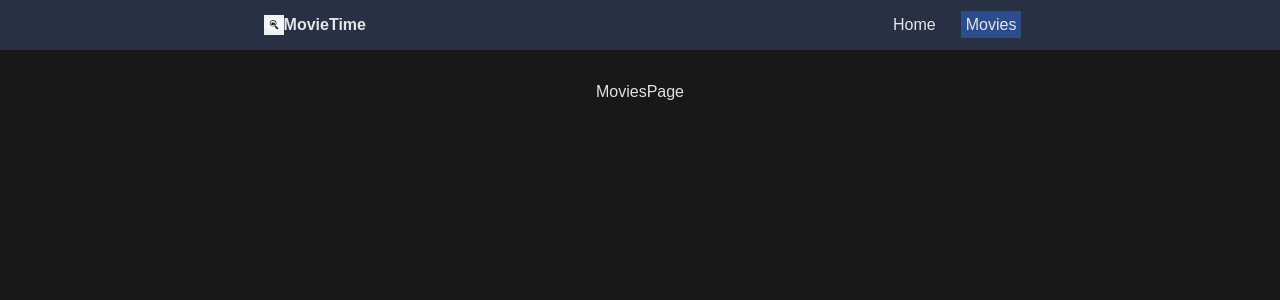
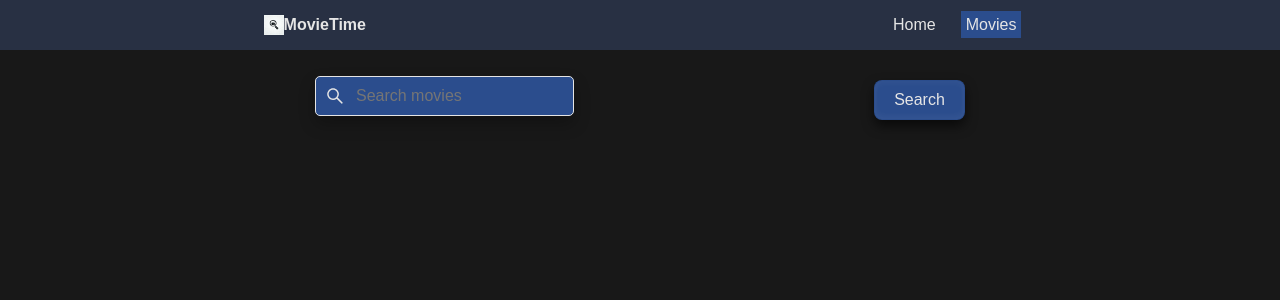
Before and after one commit to AskAfter/goit-react-hw-05, a React (Vite) app: page /movies in a window 1280 px wide. Shown: the top 300 px of the page. Built offline with nearby package versions, Linux system fonts and the light colour scheme; no server answers.

Commit message:
did search box with page

```diff
--- a/src/components/SearchBox/SearchBox.jsx
+++ b/src/components/SearchBox/SearchBox.jsx
@@ -8,7 +8,7 @@ const SearchBox = ({ onSubmit }) => {
   const handleSubmit = e => {
     e.preventDefault();
     if (value === '') {
-      toast.error('fill search field', {
+      toast.error('Fill the search field', {
         style: {
           padding: '16px',
           color: 'white',
@@ -18,13 +18,14 @@ const SearchBox = ({ onSubmit }) => {
           primary: '#802000',
           secondary: '#FFFAEE',
         },
-        duration: 1000,
+        duration: 2000,
       });
       return;
     }
     onSubmit(value);
     setValue('');
   };
+
   return (
     <form className={s.form} onSubmit={handleSubmit}>
       <div className={s.inputWrapper}>
@@ -45,4 +46,5 @@ const SearchBox = ({ onSubmit }) => {
     </form>
   );
 };
+
 export default SearchBox;
--- a/src/components/SearchBox/SearchBox.module.css
+++ b/src/components/SearchBox/SearchBox.module.css
@@ -0,0 +1,53 @@
+.form {
+  display: flex;
+  gap: 300px;
+  justify-content: center;
+  align-items: center;
+}
+
+.inputWrapper {
+  position: relative;
+  display: inline-block;
+}
+
+.input {
+  background: var(--sectionColors);
+  padding: 10px 10px 10px 40px;
+  outline: none;
+  border: 1px var(--buttonColor) solid;
+  border-radius: 5px;
+  background: var(--buttonColor);
+  transition: transform 0.3s ease, box-shadow 0.3s ease;
+  color: var(--textColor);
+}
+
+.input:hover,
+.input:focus,
+.inputWrapper:has(.input:not(:placeholder-shown)) .input {
+  outline: none;
+  border: 1px var(--textColor) solid;
+  box-shadow: none;
+  transform: translateY(-4px);
+  box-shadow: 0 8px 16px rgba(0, 0, 0, 0.25);
+}
+
+.icon {
+  position: absolute;
+  left: 10px;
+  top: 50%;
+  transform: translateY(-50%);
+  color: gray;
+  font-size: 20px;
+  transition: transform 0.3s ease, box-shadow 0.3s ease;
+}
+
+.inputWrapper:has(.input:focus) .icon,
+.inputWrapper:has(.input:not(:placeholder-shown)) .icon,
+.inputWrapper:hover .icon,
+.inputWrapper:focus .icon,
+.input:focus + .icon,
+.input:hover + .icon {
+  color: var(--textColor);
+  transform: translateY(-14px);
+  z-index: 1000;
+}
--- a/src/pages/MoviesPage/MoviesPage.jsx
+++ b/src/pages/MoviesPage/MoviesPage.jsx
@@ -1,4 +1,72 @@
+import { useSearchParams } from 'react-router-dom';
+import SearchBox from '../../components/SearchBox/SearchBox';
+import { useEffect, useRef, useState } from 'react';
+import { fetchSearchMovies } from '../../services/api';
+import ErrorComp from '../../components/ErrorComp/ErrorComp';
+import MoviesList from '../../components/MoviesList/MoviesList';
+import Loader from '../../components/Loader/Loader';
+import s from './MoviesPage.module.css';
+import LoadMoreBtn from '../../components/LoadMoreBtn/LoadMoreBtn';
+
 const MoviesPage = () => {
-  return <div>MoviesPage</div>;
+  const [query, setQuery] = useSearchParams();
+  const productName = query.get('query') ?? '';
+  const [movies, setMovies] = useState([]);
+  const [isError, setIsError] = useState(false);
+  const isFirstRender = useRef(true);
+  const [isLoading, setIsLoading] = useState(false);
+  const [totalPages, setTotalPages] = useState(null);
+  const [page, setPage] = useState(1);
+
+  useEffect(() => {
+    if (isFirstRender.current) {
+      isFirstRender.current = false;
+      return;
+    }
+    const fetchMovies = async () => {
+      if (!productName) return;
+      try {
+        setIsLoading(true);
+        const data = await fetchSearchMovies(productName, page);
+        if (!data || !data.results || data.results.length === 0) {
+          setTotalPages(page);
+          return;
+        }
+        setMovies(prev => [...prev, ...data.results]);
+        setTotalPages(data.total_pages);
+        console.log(data);
+        setIsError(false);
+      } catch {
+        setIsError(true);
+      } finally {
+        setIsLoading(false);
+      }
+    };
+
+    fetchMovies();
+  }, [productName, page]);
+
+  const handleSubmit = value => {
+    setQuery({ query: value });
+    setPage(1);
+    setMovies([]);
+  };
+  const handleClick = () => {
+    if (page < totalPages) {
+      setPage(prev => prev + 1);
+    }
+  };
+
+  return (
+    <div className={s.container}>
+      <SearchBox onSubmit={handleSubmit} />
+      {isLoading && <Loader />}
+      {isError && <ErrorComp />}
+      <div className={s.thumb}>
+        {movies.length > 0 && <MoviesList movies={movies} />}
+      </div>
+      {page < totalPages && <LoadMoreBtn handleClick={handleClick} />}
+    </div>
+  );
 };
 export default MoviesPage;
--- a/src/pages/MoviesPage/MoviesPage.module.css
+++ b/src/pages/MoviesPage/MoviesPage.module.css
@@ -0,0 +1,9 @@
+.thumb {
+  margin-top: 20px;
+}
+.container {
+  display: flex;
+  flex-direction: column;
+  justify-content: center;
+  align-items: center;
+}
--- a/src/services/api.js
+++ b/src/services/api.js
@@ -1,10 +1,8 @@
 import axios from 'axios';
 
-// const API_Key = import.meta.env.VITE_API_KEY;
 const BASE_URL =
   'https://api.themoviedb.org/3/trending/movie/day?language=en-US';
-const API_Read_ACCESS_TOKEN =
-  'eyJhbGciOiJIUzI1NiJ9.eyJhdWQiOiI2ODRkZmRiZTEwMGFiY2JjYTA1OGQ0NjczMWIxMDM1NSIsIm5iZiI6MTczOTA3OTg1NS41NCwic3ViIjoiNjdhODQwYWZiOTM2MGMzZTMzZTA4MzNjIiwic2NvcGVzIjpbImFwaV9yZWFkIl0sInZlcnNpb24iOjF9.y-ACAq-pB1xEfGZwfhuDuURaVOkHNbwHnyTS1TbEQZg';
+const API_Read_ACCESS_TOKEN = import.meta.env.VITE_API_KEY;
 
 export const fetchMovies = async page => {
   const response = await axios.get(BASE_URL, {
@@ -70,3 +68,19 @@ export const fetchGetReview = async id => {
   );
   return response.data;
 };
+
+export const fetchSearchMovies = async (query, page) => {
+  const response = await axios.get(
+    `https://api.themoviedb.org/3/search/movie?query=${query}&include_adult=false&language=en-US&page=1`,
+    {
+      headers: {
+        accept: 'application/json',
+        Authorization: `Bearer ${API_Read_ACCESS_TOKEN}`,
+      },
+      params: {
+        page,
+      },
+    }
+  );
+  return response.data;
+};
```
